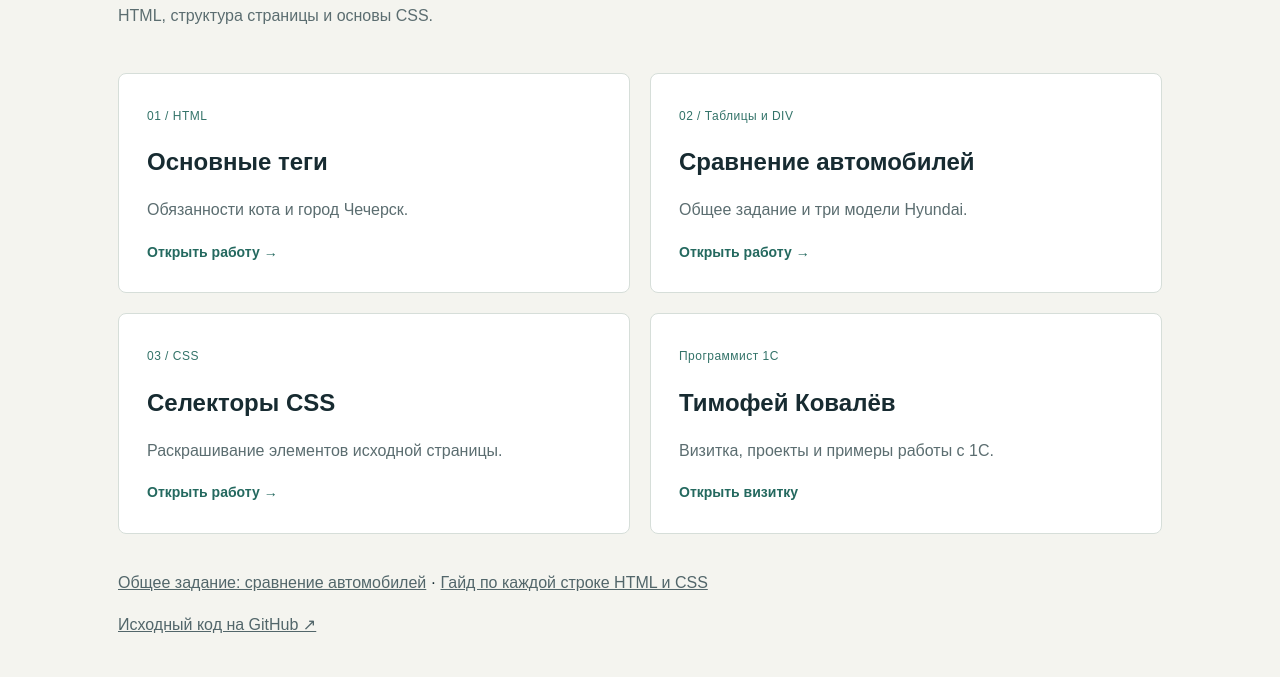
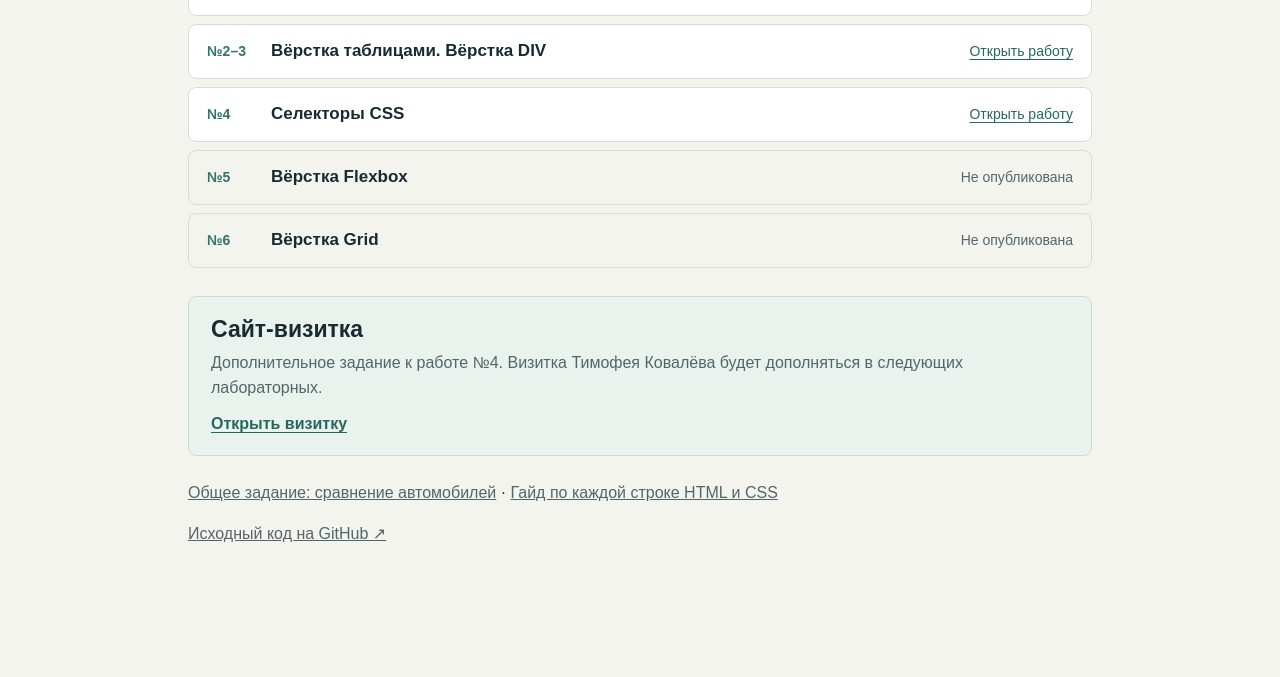
Before and after one commit to error999777/wb1, a plain HTML site: page index.html in a window 1280 px wide. Shown: the part 231-908 px from the top of the page. After the commit the page ends 818 px from the top, so only its background shows below. Drawn offline with Linux system fonts and the light colour scheme.

Commit message:
List web design labs in Moodle order

```diff
--- a/index.html
+++ b/index.html
@@ -10,13 +10,44 @@
   <main>
     <p class="eyebrow">Веб-дизайн · Вариант 7</p>
     <h1>Лабораторные работы</h1>
-    <p class="intro">HTML, структура страницы и основы CSS.</p>
-    <div class="labs">
-      <a href="lab1/"><span>01 / HTML</span><h2>Основные теги</h2><p>Обязанности кота и город Чечерск.</p><b>Открыть работу →</b></a>
-      <a href="lab2/"><span>02 / Таблицы и DIV</span><h2>Сравнение автомобилей</h2><p>Общее задание и три модели Hyundai.</p><b>Открыть работу →</b></a>
-      <a href="lab3/"><span>03 / CSS</span><h2>Селекторы CSS</h2><p>Раскрашивание элементов исходной страницы.</p><b>Открыть работу →</b></a>
-      <a href="lab3/card.html"><span>Программист 1С</span><h2>Тимофей Ковалёв</h2><p>Визитка, проекты и примеры работы с 1С.</p><b>Открыть визитку</b></a>
-    </div>
+    <ol class="labs" role="list">
+      <li>
+        <a class="lab-row" href="lab1/">
+          <span class="lab-number">№1</span>
+          <span class="lab-title">Основы HTML</span>
+          <span class="lab-action">Открыть работу</span>
+        </a>
+      </li>
+      <li>
+        <a class="lab-row" href="lab2/">
+          <span class="lab-number">№2–3</span>
+          <span class="lab-title">Вёрстка таблицами. Вёрстка DIV</span>
+          <span class="lab-action">Открыть работу</span>
+        </a>
+      </li>
+      <li value="4">
+        <a class="lab-row" href="lab3/">
+          <span class="lab-number">№4</span>
+          <span class="lab-title">Селекторы CSS</span>
+          <span class="lab-action">Открыть работу</span>
+        </a>
+      </li>
+      <li class="lab-row">
+        <span class="lab-number">№5</span>
+        <span class="lab-title">Вёрстка Flexbox</span>
+        <span class="lab-action">Не опубликована</span>
+      </li>
+      <li class="lab-row">
+        <span class="lab-number">№6</span>
+        <span class="lab-title">Вёрстка Grid</span>
+        <span class="lab-action">Не опубликована</span>
+      </li>
+    </ol>
+    <section class="business-card" aria-labelledby="business-card-title">
+      <h2 id="business-card-title">Сайт-визитка</h2>
+      <p>Дополнительное задание к работе №4. Визитка Тимофея Ковалёва будет дополняться в следующих лабораторных.</p>
+      <a href="lab3/card.html">Открыть визитку</a>
+    </section>
     <footer>
       <p><a href="lab2/general.html">Общее задание: сравнение автомобилей</a> · <a href="study/">Гайд по каждой строке HTML и CSS</a></p>
       <a href="https://github.com/error999777/wb1">Исходный код на GitHub ↗</a>
--- a/labs.css
+++ b/labs.css
@@ -1,17 +1,40 @@
 * { box-sizing: border-box; }
 body { margin: 0; background: #f4f4ef; color: #172b31; font: 16px/1.6 Arial, sans-serif; }
-main { max-width: 1100px; margin: 0 auto; padding: 90px 28px 40px; }
+main { max-width: 960px; margin: 0 auto; padding: 56px 28px 40px; }
 .eyebrow { color: #337369; font-size: 13px; text-transform: uppercase; letter-spacing: .15em; }
-h1 { font-size: clamp(36px, 6vw, 64px); line-height: 1.1; max-width: 800px; margin: 20px 0; letter-spacing: -.04em; }
-.intro { color: #5b6d70; margin-bottom: 44px; }
-.labs { display: grid; grid-template-columns: repeat(2, 1fr); gap: 20px; }
-.labs > a { display: block; border: 1px solid #d6ded9; padding: 28px; color: inherit; text-decoration: none; background: #fff; border-radius: 8px; }
-.labs > a:hover { border-color: #337369; }
-.labs span { font-size: 12px; color: #337369; letter-spacing: .04em; }
-h2 { font-size: 24px; line-height: 1.25; }
-.labs p { color: #5b6d70; }
-.labs b { font-size: 14px; color: #24695f; }
-footer { margin-top: 36px; }
+h1 { font-size: clamp(34px, 6vw, 56px); line-height: 1.1; margin: 12px 0 28px; letter-spacing: -.04em; }
+.labs { display: grid; gap: 8px; margin: 0; padding: 0; list-style: none; }
+.lab-row {
+  display: grid;
+  grid-template-columns: 3.25rem minmax(0, 1fr) auto;
+  align-items: baseline;
+  gap: 12px;
+  padding: 15px 18px;
+  border: 1px solid #d6ded9;
+  border-radius: 8px;
+}
+a.lab-row { background: #fff; color: inherit; text-decoration: none; }
+a.lab-row:hover { border-color: #337369; }
+.lab-number { color: #337369; font-size: 14px; font-weight: 700; }
+.lab-title { font-size: 17px; font-weight: 700; line-height: 1.35; }
+.lab-action { color: #52666a; font-size: 14px; }
+a.lab-row .lab-action { color: #24695f; text-decoration: underline; text-underline-offset: .2em; }
+.business-card {
+  margin-top: 28px;
+  padding: 18px 22px;
+  border: 1px solid #c7dbd3;
+  border-radius: 8px;
+  background: #eaf2ee;
+}
+.business-card h2 { margin: 0; font-size: 23px; line-height: 1.25; }
+.business-card p { margin: 6px 0 10px; color: #52666a; }
+.business-card a { color: #24695f; font-weight: 700; text-underline-offset: .2em; }
+footer { margin-top: 24px; }
 footer a { color: #52666a; }
 a:focus-visible { outline: 3px solid #1c8b78; outline-offset: 5px; }
-@media (max-width: 600px) { main { padding-top: 48px; } .labs { grid-template-columns: 1fr; } }
+@media (max-width: 560px) {
+  main { padding: 30px 18px; }
+  .lab-row { grid-template-columns: 2.75rem minmax(0, 1fr); gap: 4px 8px; padding: 11px 13px; }
+  .lab-action { grid-column: 2; }
+  .business-card { padding: 16px; }
+}
```
